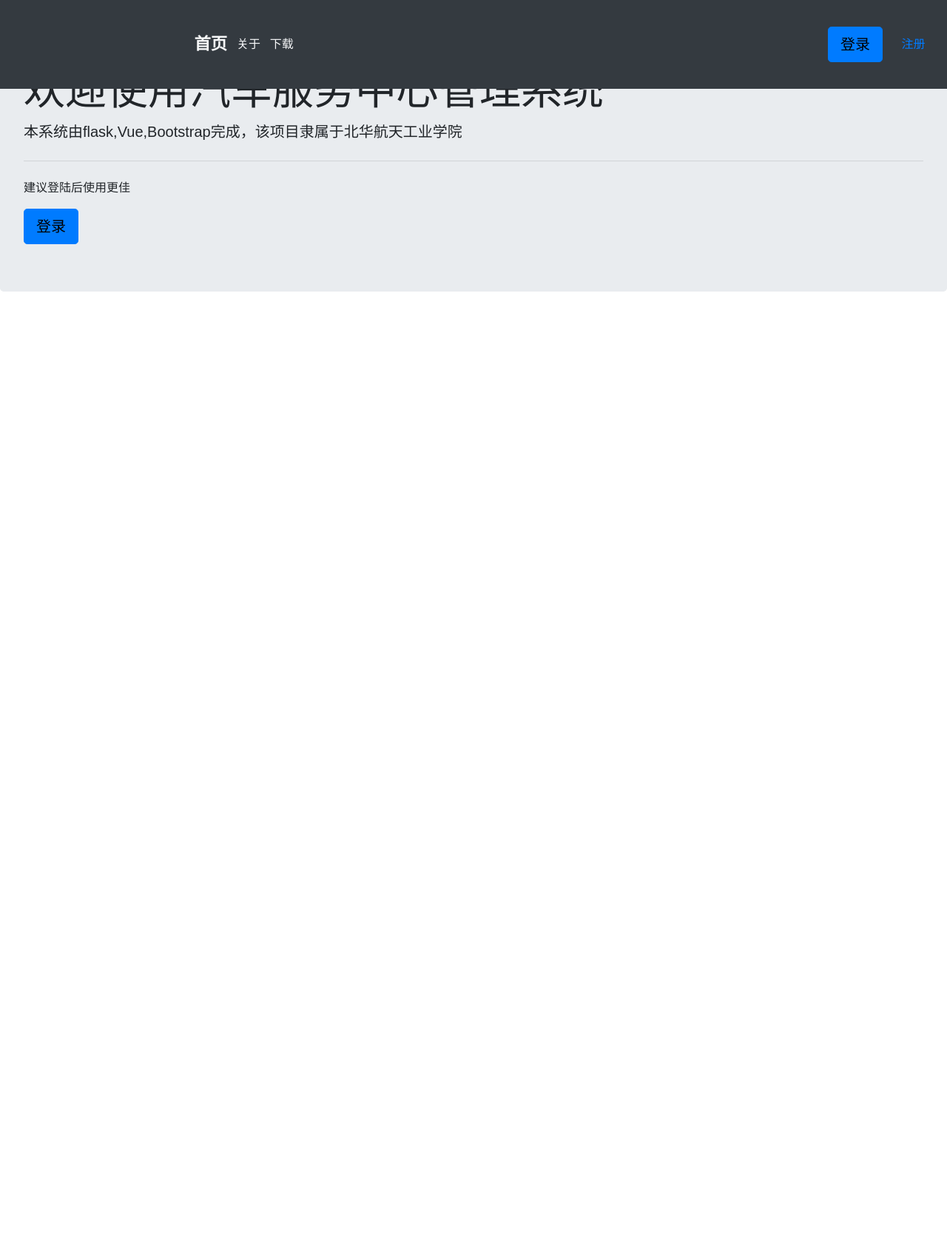
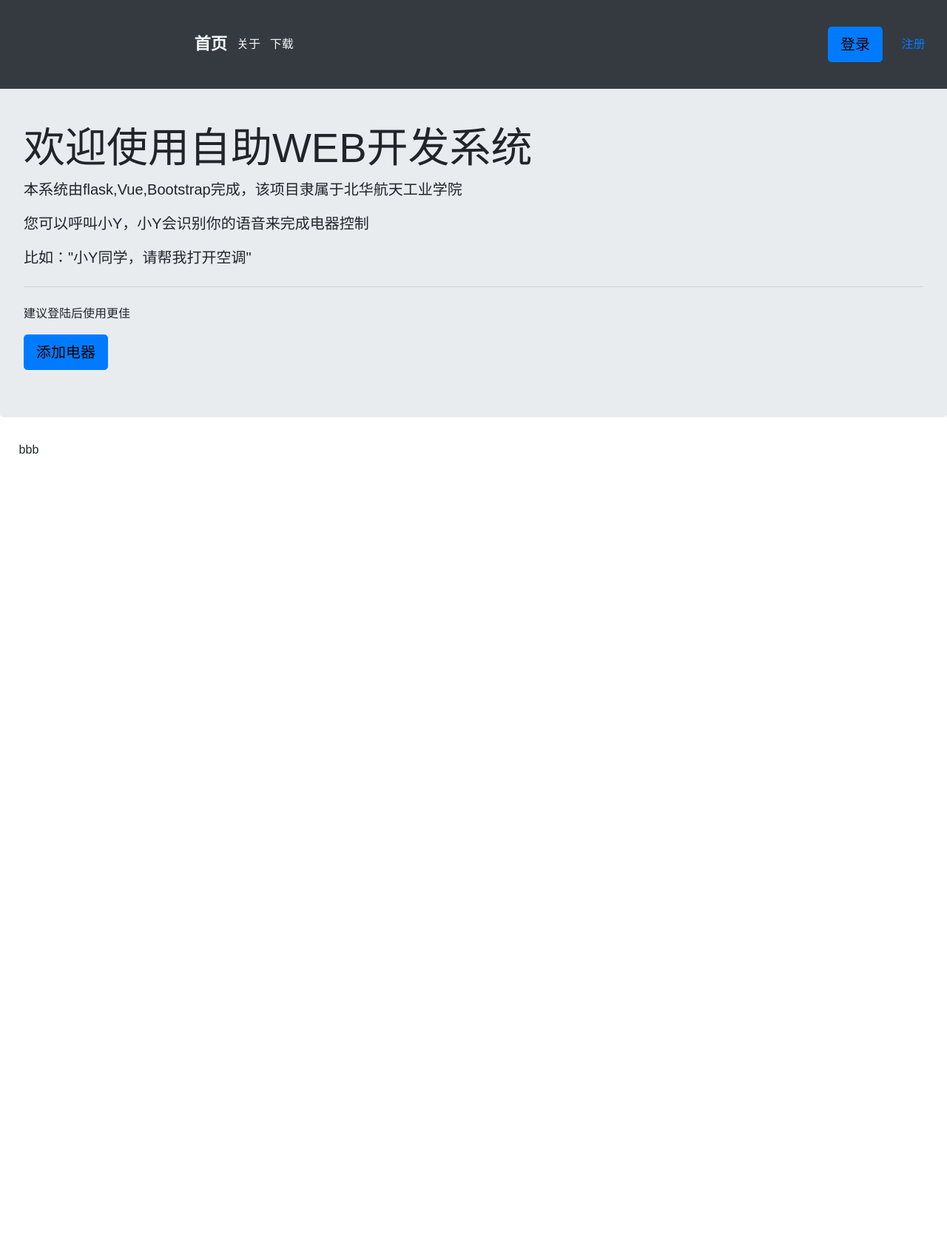
Before and after one commit to Lastdragon04/flaskProject, a Flask app: page / in a window 1280 px wide. Shown: the top 1696 px of the page at 74% size. Run offline with Flask 3, Linux system fonts and the light colour scheme; some libraries are stand-ins or nearby versions; some web fonts are replaced.

Commit message:
后端钩子函数完成

```diff
--- a/Global_config.py
+++ b/Global_config.py
@@ -1,2 +1,3 @@
 System_logo = "../static/img/logo.png"
-System_name = '汽车服务中心管理系统'
+System_name = '自助WEB开发系统'
+XiaoY = "../static/img/小Y1代.png"
--- a/app.py
+++ b/app.py
@@ -4,7 +4,7 @@ from flask import Flask, render_template, request, session, g
 from config import Config
 from flask_migrate import Migrate
 from exts import mail, db
-from Global_config import System_name, System_logo
+from Global_config import System_name, System_logo,XiaoY
 from apps.user import bp as user_bp
 from Model import UserModel
 
@@ -25,10 +25,10 @@ def index():
         return render_template('index.html')
 
 
-@app.route('/1', methods=['GET'])
-def index1():
+@app.route('/about', methods=['GET'])
+def about():
     if request.method == 'GET':
-        return render_template('temp.html')
+        return render_template('about_us.html')
 
 
 @app.before_request
@@ -44,4 +44,5 @@ def before_request():
 @app.context_processor
 def my_context_processor():
     print('my_context_processor.g.Email', g.Email)
-    return {"System_name": System_name, "School_logo": System_logo, 'Email': g.Email}
+    return {"System_name": System_name, "School_logo": System_logo, 'Email': g.Email,
+            'User_img': './static/img/User_default.jpg','XiaoY':XiaoY}
--- a/static/css/normal.css
+++ b/static/css/normal.css
@@ -10,7 +10,7 @@
     display: none;
     width: 50vw;
     height: 60vh;
-    z-index: 10000;
+    z-index: 200000;
     margin-left: 25vw;
     margin-top: 15vh
 }
@@ -109,3 +109,15 @@ a:hover{color:black}
   .black_a_div_house a:hover{
     color: black;
   }
+.Manager_menu{
+    position: absolute;
+    left: 0;
+    width: 30vw;
+}
+.appliances_list{
+    height: 300vh;
+    padding-left: 2vw;
+    padding-right: 2vw;
+    display: flex;
+    flex-direction: row;
+}
--- a/static/js/弹出框测试.js
+++ b/static/js/弹出框测试.js
@@ -1,3 +1,6 @@
-$('.popover-dismiss').popover({
-  trigger: 'focus'
+$(function () {
+  $('[data-toggle="popover"]').popover({
+    container: 'body',
+
+  })
 })
--- a/templates/base.html
+++ b/templates/base.html
@@ -10,10 +10,11 @@
     <link rel="stylesheet" href="../static/bootstrap-4.6.2-dist/css/bootstrap.css">
     <link rel="stylesheet" href="../static/iconfont/iconfont.css">
     <link rel="stylesheet" href="../static/css/font.css">
+    <script src="../static/js/弹出框测试.js"></script>
 </head>
 <body>
     <div id="root" @keydown.esc="change_window('none')" style=" user-select: none;">
-        <div class="fixed-top">
+        <div class="fixed-top" style="display: block">
             <nav class="navbar navbar-dark bg-dark" style="padding-left: 1.5vw;padding-right: 2.3vw">
                 <div class="d-flex flex-row align-items-center" style="gap: 1vw;">
                     <div style="height:7vh;width: 18vw;margin-top: -3vh">
@@ -21,13 +22,14 @@
                     </div>
                     <div style="display: flex;flex-direction: row;gap: 1vw;justify-content: center;align-items: center">
                         <div>
-                            <a href="#" class="text-light" style="text-decoration: none;font-size: 1.4em;font-weight: bold">首页</a>
+                            <a href="/" class="text-light" style="text-decoration: none;font-size: 1.4em;font-weight: bold">首页</a>
                         </div>
                         <div>
-                            <a href="#" class="text-light" style="text-decoration: none;">关于</a>
+                            <a href="/about" class="text-light" style="text-decoration: none;">关于</a>
                         </div>
                         <div>
                             <div class="dropdown">
+
                                 <a class="text-light" style="text-decoration: none" href="#" role="button" data-toggle="dropdown" aria-expanded="false">
                                     下载
                                 </a>
@@ -43,7 +45,10 @@
                 <div style="display: flex;flex-direction:row;right: 0;align-items: center;gap: 2vw" id="UserInformation">
                     {% if Email %}
                         <div>
-                            <span style="color: white">(( Email ))</span>
+                            <img src="(( User_img ))" alt="">
+                        </div>
+                        <div>
+                            <a href="#" class="text-light">(( Email ))</a>
                         </div>
                         <div>
                             <a href="">注销</a>
@@ -207,7 +212,8 @@
                 </div>
             </div>
         </div>
-        <div style="overflow-y: scroll;height: 96vh">
+        <div style="margin-top: 3vh"></div>
+        <div style="overflow-y: scroll;height: 92vh;margin-top: 3vh">
             {% block body %}
 
             {% endblock %}
@@ -219,8 +225,10 @@ const vm = new Vue({
     data: {
         System_name: '((System_name))',
         current: 'none',
+        add_appliance_window:'none',
         clock: '',
         progress: {},
+        user_img:'(( User_img ))',
         progress_text: ''
     },
     methods: {
@@ -492,7 +500,7 @@ const vm = new Vue({
                         success:function (result){
                             if (result==='OK'){
                                 vm.alert_window('登陆成功','Success_window')
-                                vm.change_window('none')
+                                location.reload()
                             }
                             else if(result==='Wrong'){
                                 alert('我真就草泥马了，这点B水平还SQL注入拟注入尼玛注入')
@@ -510,6 +518,9 @@ const vm = new Vue({
             }else {
                 vm.alert_window('请输入请输入邮箱','Error_window')
             }
+        },
+        change_add_appliance_window(need){
+            vm.add_appliance_window=need
         }
     },
     watch: {
@@ -529,6 +540,12 @@ const vm = new Vue({
                 $(`#${need}`).css('display', 'flex')
             }
         },
+        add_appliance_window: {
+            handler(need){
+                $('#Add_appliance_window').css('display', need)
+
+            }
+        }
     },
 })
 </script>
--- a/templates/index.html
+++ b/templates/index.html
@@ -4,25 +4,24 @@
 {% endblock %}
 {% block body%}
     <div class="jumbotron">
-        <h1 class="display-4">欢迎使用((System_name))</h1>
-        <p class="lead">本系统由flask,Vue,Bootstrap完成，该项目隶属于北华航天工业学院</p>
-        <p class="lead"></p>
-        <hr class="my-4">
-        <p>建议登陆后使用更佳</p>
-        <a class="btn btn-primary btn-lg" href="#" @click.prevent="change_window('login')">登录</a>
+        <div>
+            <h1 class="display-4">欢迎使用((System_name))</h1>
+            <p class="lead">本系统由flask,Vue,Bootstrap完成，该项目隶属于北华航天工业学院</p>
+            <p class="lead">您可以呼叫<a tabindex="0"  role="button" data-toggle="popover" data-trigger="focus" title="人工智障小Y" data-content="该人工智障由20级学长打造">小Y</a>，<a tabindex="0"  role="button" data-toggle="popover" data-trigger="focus" title="人工智障小Y" data-content="该人工智障由20级学长打造">小Y</a>会识别你的语音来完成电器控制</p>
+            <p class="lead">比如："小Y同学，请帮我打开空调"</p>
+            <hr class="my-4">
+            <p>建议登陆后使用更佳</p>
+            <a class="btn btn-primary btn-lg" href="#" @click.prevent="change_add_appliance_window('block')">添加电器</a>
+        </div>
     </div>
-    <div style="height: 300vh">
+    <div class="appliances_list">
         {% if Email %}
-            <div class="card" style="width: 18rem;">
-              <img src="../static/img/shuqian.jpg" class="card-img-top" alt="...">
-              <div class="card-body">
-                <h5 class="card-title">Card with stretched link</h5>
-                <p class="card-text">Some quick example text to build on the card title and make up the bulk of the card's content.</p>
-                <a href="#" class="btn btn-primary stretched-link">Go somewhere</a>
-              </div>
-            </div>
+            aaa
         {% else %}
-
+            bbb
         {% endif %}
     </div>
+    <div class="out_window shadow-lg p-3 mb-5 bg-white rounded" id="Add_appliance_window" style="display: none;left: 0;top: 0">
+        <div class="close_window"><a href="#" @click.prevent="change_add_appliance_window('none')">[esc]关闭窗口</a></div>
+    </div>
 {% endblock %}
```
Also changed, not shown: templates/Mannager.html (added, +7 -0 lines), templates/about_us.html (added, +10 -0 lines), static/img/0960c6100c7343499bb9763bdaa322ff.jpeg (deleted), static/img/User_default.jpg (deleted), static/img/小Y1代.png (added).
